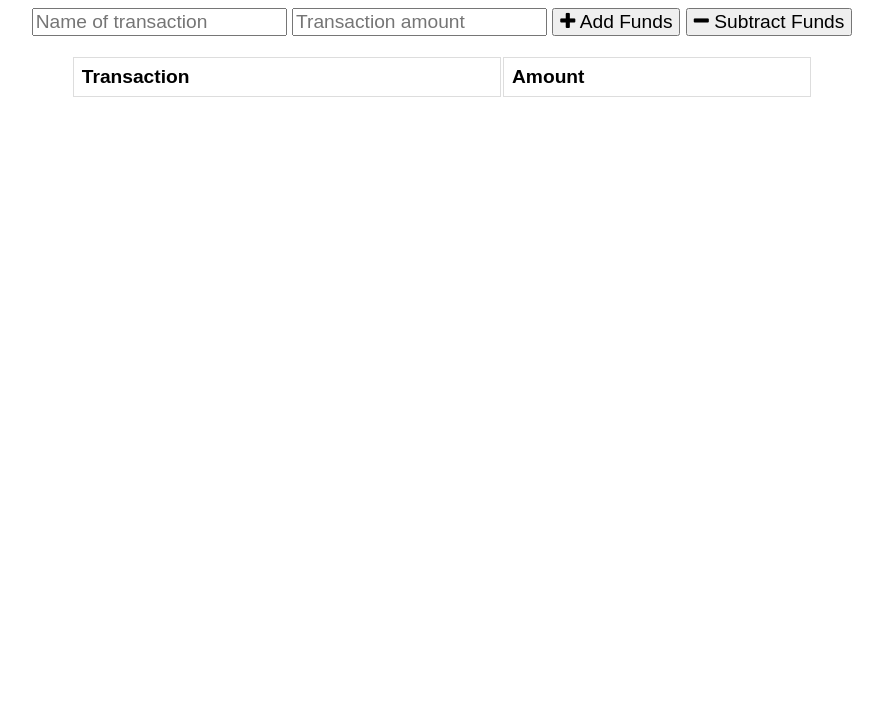
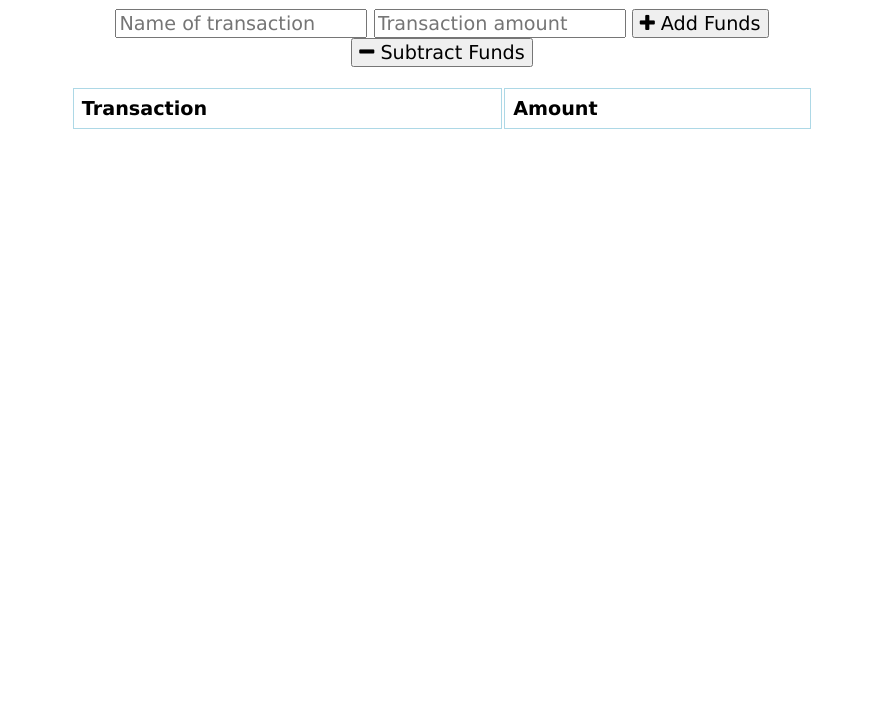
Before and after one commit to SBuchanan1/my-budget-tracker, a website: page public/index.html in a window 1280 px wide. Shown: the part 74-800 px from the top of the page, without its empty margins (198-1081 px from the left). Drawn offline with nearby package versions, Linux system fonts and the light colour scheme; no server answers.

Commit message:
changed font

```diff
--- a/public/styles.css
+++ b/public/styles.css
@@ -1,12 +1,14 @@
 body {
   font-size: 120%;
-  font-family: Arial;
+  font-family: "Lucida Sans", "Lucida Sans Regular", "Lucida Grande",
+    "Lucida Sans Unicode", Geneva, Verdana, sans-serif;
 }
 
 button,
 input {
   font-size: 100%;
-  font-family: Arial;
+  font-family: "Lucida Sans", "Lucida Sans Regular", "Lucida Grande",
+    "Lucida Sans Unicode", Geneva, Verdana, sans-serif;
 }
 
 table {
@@ -15,13 +17,13 @@ table {
 
 td,
 th {
-  border: 1px solid #dddddd;
+  border: 1px solid lightblue;
   text-align: left;
   padding: 8px;
 }
 
 tr:nth-child(even) {
-  background-color: #dddddd;
+  background-color: lightcoral;
 }
 
 .error {
```
